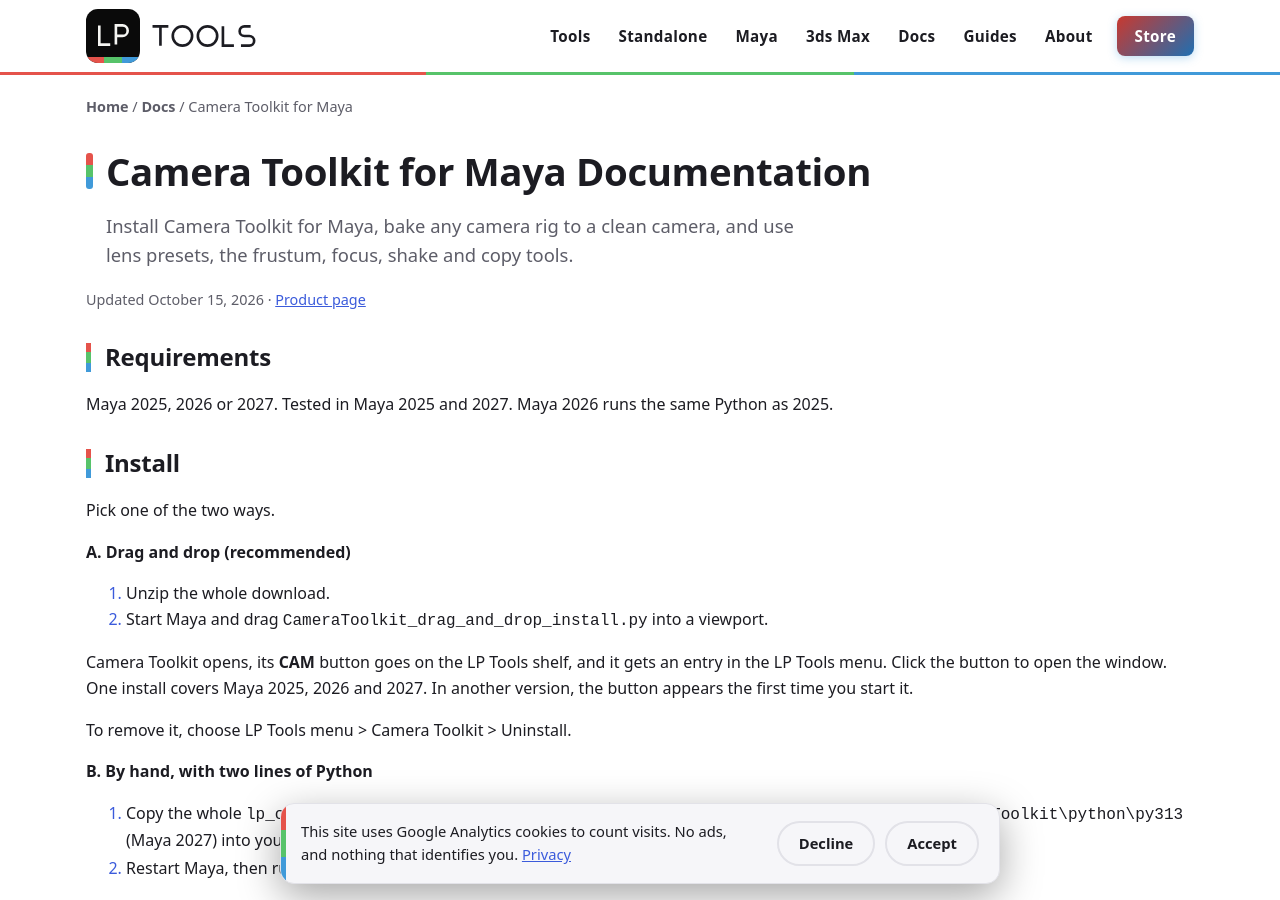
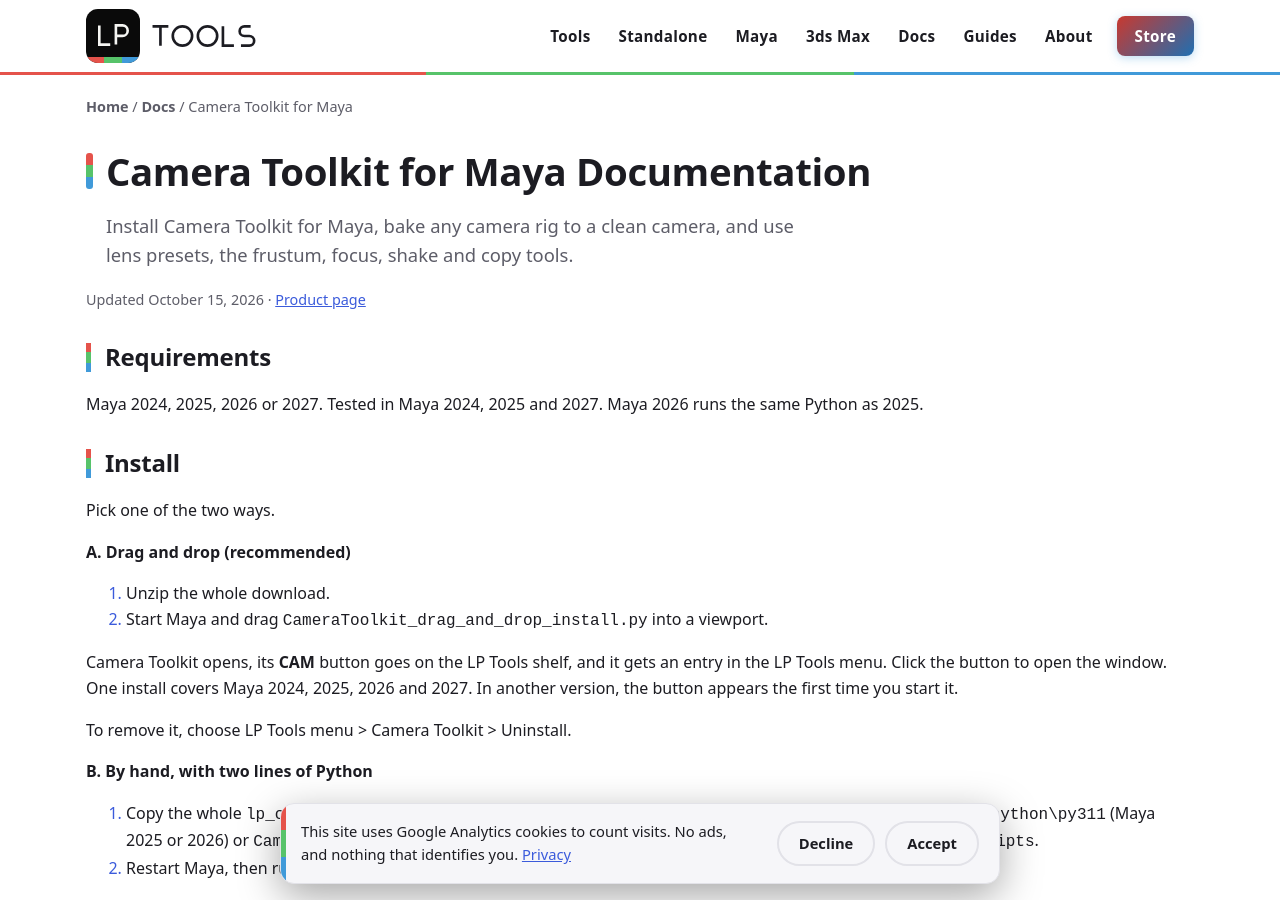
Before and after one commit to LoomAndPixel/LPTools, a Jekyll site: the page built from _docs/camera-toolkit.md, in a window 1280 px wide and 900 px high. Built offline with Jekyll 4.4.1, drawn with Linux system fonts in a browser that asks for light colours.

Commit message:
Camera Toolkit: now supports Maya 2024

````diff
--- a/_docs/camera-toolkit.md
+++ b/_docs/camera-toolkit.md
@@ -8,7 +8,7 @@ tool: camera-toolkit
 
 ## Requirements
 
-Maya 2025, 2026 or 2027. Tested in Maya 2025 and 2027. Maya 2026 runs the same Python as 2025.
+Maya 2024, 2025, 2026 or 2027. Tested in Maya 2024, 2025 and 2027. Maya 2026 runs the same Python as 2025.
 
 ## Install
 
@@ -19,13 +19,13 @@ Pick one of the two ways.
 1. Unzip the whole download.
 2. Start Maya and drag `CameraToolkit_drag_and_drop_install.py` into a viewport.
 
-Camera Toolkit opens, its **CAM** button goes on the LP Tools shelf, and it gets an entry in the LP Tools menu. Click the button to open the window. One install covers Maya 2025, 2026 and 2027. In another version, the button appears the first time you start it.
+Camera Toolkit opens, its **CAM** button goes on the LP Tools shelf, and it gets an entry in the LP Tools menu. Click the button to open the window. One install covers Maya 2024, 2025, 2026 and 2027. In another version, the button appears the first time you start it.
 
 To remove it, choose LP Tools menu > Camera Toolkit > Uninstall.
 
 **B. By hand, with two lines of Python**
 
-1. Copy the whole `lp_camera_toolkit` folder from `CameraToolkit\python\py311` (Maya 2025 or 2026) or `CameraToolkit\python\py313` (Maya 2027) into your Maya scripts folder, `Documents\maya\scripts`.
+1. Copy the whole `lp_camera_toolkit` folder from `CameraToolkit\python\py310` (Maya 2024), `CameraToolkit\python\py311` (Maya 2025 or 2026) or `CameraToolkit\python\py313` (Maya 2027) into your Maya scripts folder, `Documents\maya\scripts`.
 2. Restart Maya, then run these lines in the Script Editor (Python tab):
 
 ```python
````
Also changed, not shown: _tools/camera-toolkit.md (+3 -3 lines).
